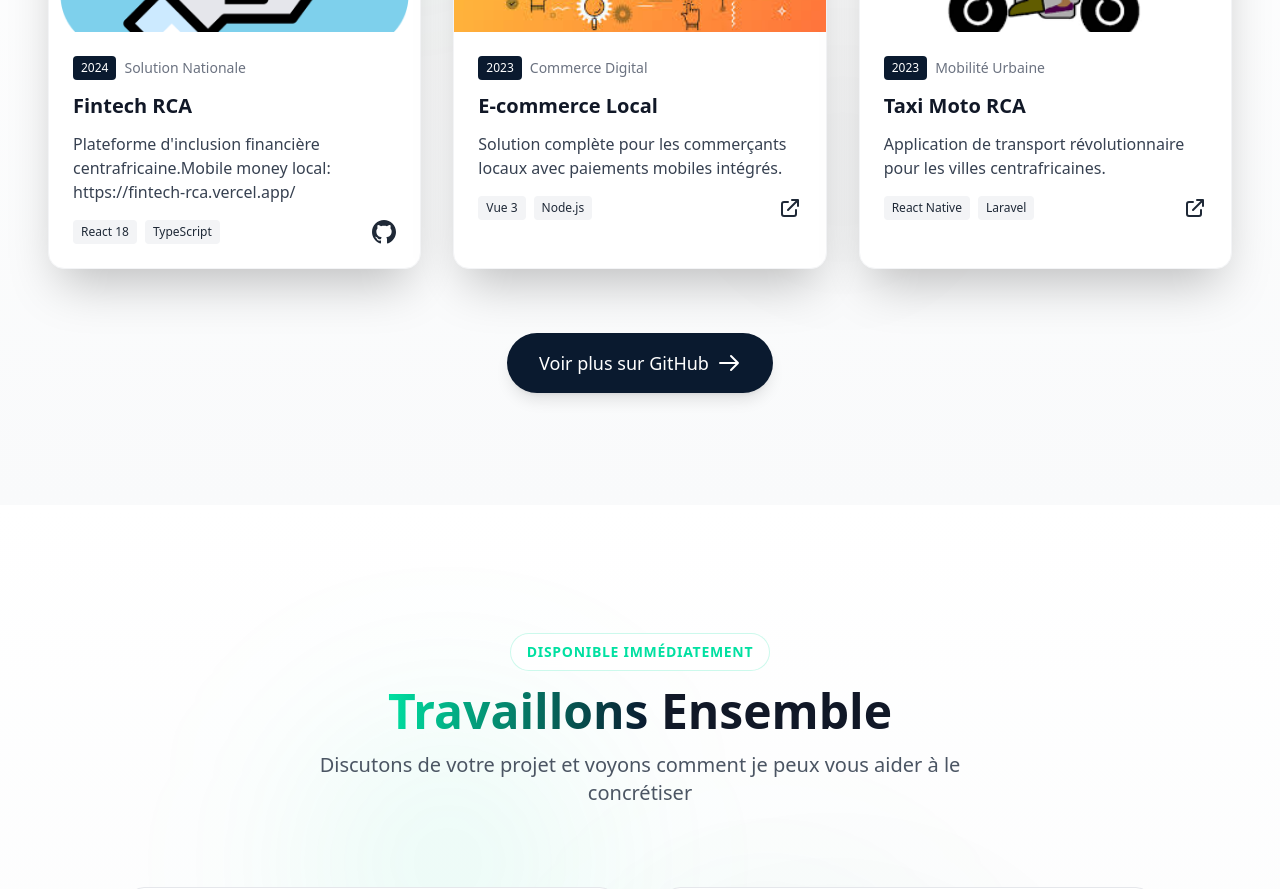
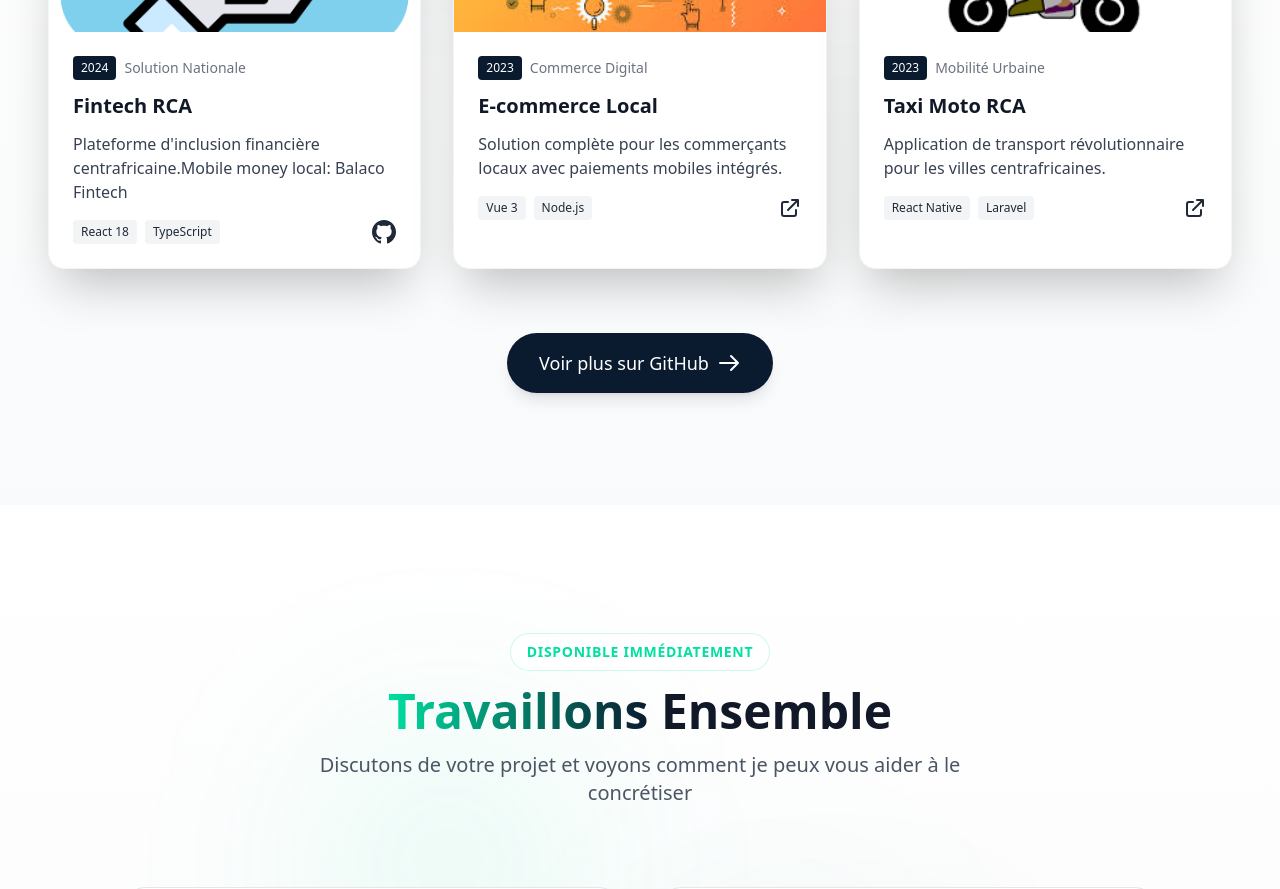
Before and after one commit to Nanobolide/portfolio, a Vue app: page / in a window 1280 px wide. Shown: the part 2840-3729 px from the top of the page. Built offline with nearby package versions, Linux system fonts and the light colour scheme.

Commit message:
Update Project.vue

```diff
--- a/src/components/Project.vue
+++ b/src/components/Project.vue
@@ -39,7 +39,8 @@
             </div>
             <h3 class="font-bold text-xl mb-3 text-gray-900">Fintech RCA</h3>
             <p class="text-gray-700 mb-4">
-              Plateforme d'inclusion financière centrafricaine.Mobile money local: https://fintech-rca.vercel.app/
+              Plateforme d'inclusion financière centrafricaine.Mobile money local: <a href="https://fintech-rca.vercel.app/">Balaco Fintech</a>
+
             </p>
             <div class="flex justify-between items-center">
               <div class="flex space-x-2">
```
